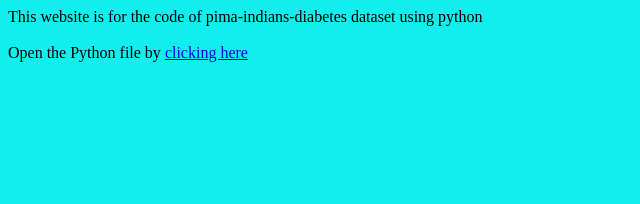
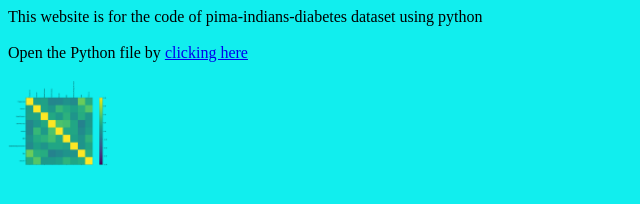
Before and after one commit to NeilVaughan/neilvaughan.github.io, a plain HTML site: page index.htm in a window 1280 px wide. Shown: the whole page, without its empty margins (0-640 px from the left). Drawn offline with Linux system fonts and the light colour scheme.

Commit message:
Update index.htm

```diff
--- a/index.htm
+++ b/index.htm
@@ -1,4 +1,6 @@
 <body bgcolor=11eeee>
  This website is for the code of pima-indians-diabetes dataset using python<br><br>
   Open the Python file by <a href=diabetes.htm>clicking here</a><br><br>
+
+ <a href=correl.png><img width=100 src=correl.png></a>
 </body>
```
